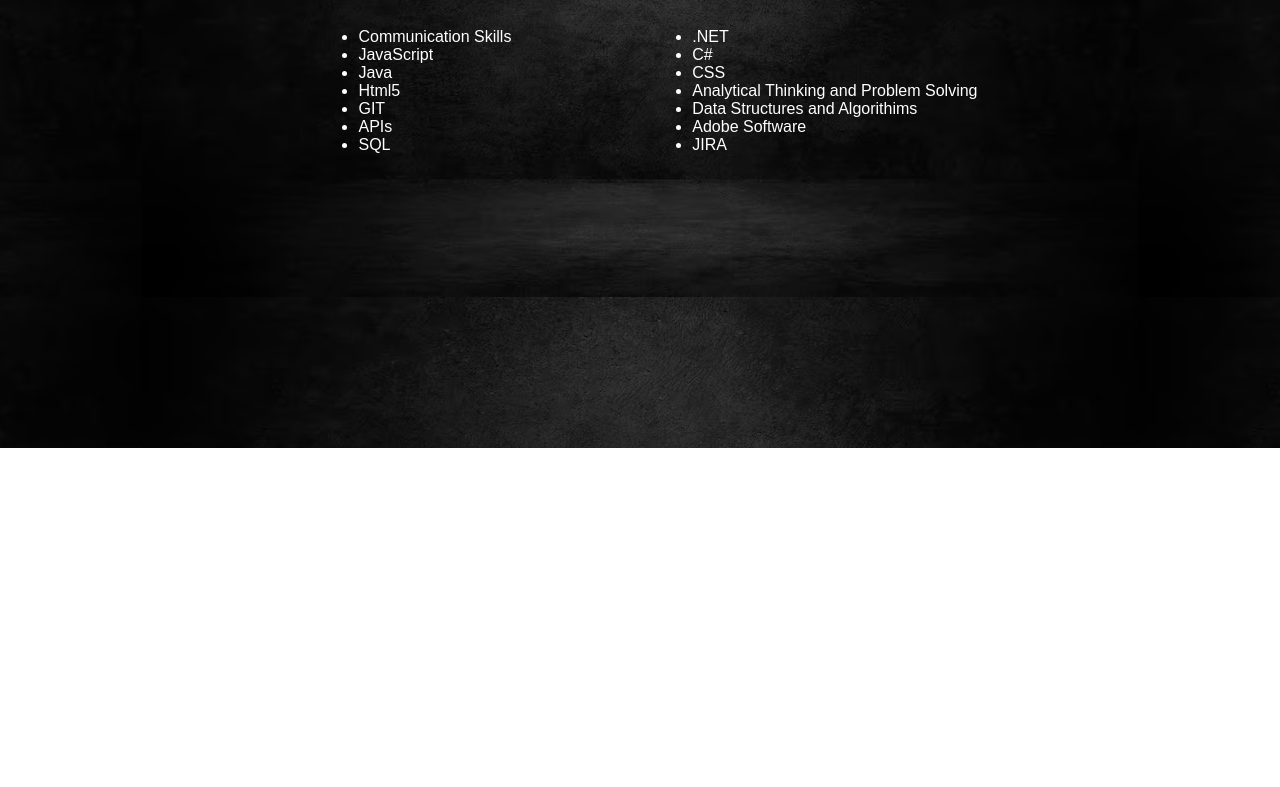
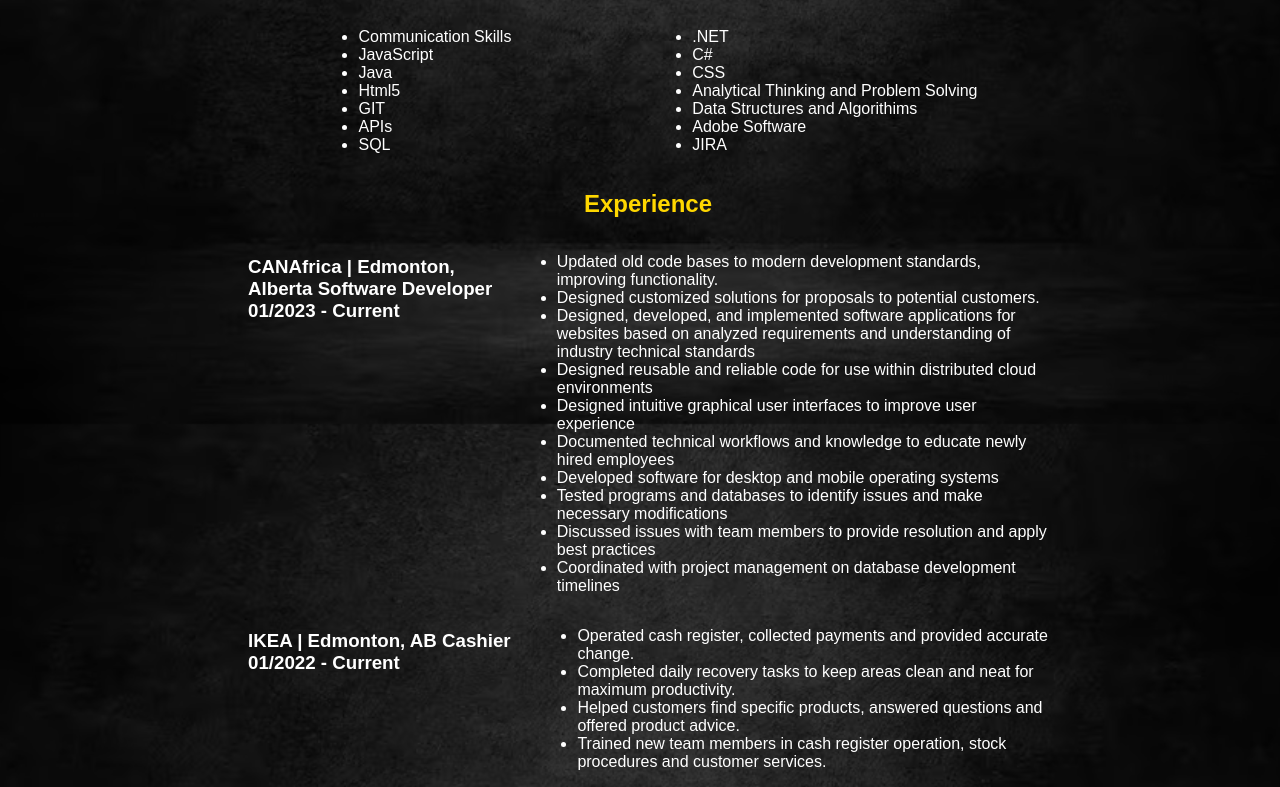
Before and after one commit to Phahose/mywebportfolio, a plain HTML site: page about.html in a window 1280 px wide. Shown: the part 376-1163 px from the top of the page. Before the commit the page ends 824 px from the top, so only its background shows below. Drawn offline with Linux system fonts and the light colour scheme; a web font is replaced by a local one.

Commit message:
Experience added

```diff
--- a/about.html
+++ b/about.html
@@ -51,6 +51,40 @@
                 </ul>
             </div>
         </section>
+        <h2 class="experience-header">Experience</h2>
+        <section class="experience">
+            <div>
+                <h3>CANAfrica | Edmonton, Alberta
+                    Software Developer
+                    01/2023 - Current
+                    </h3>
+
+                    <ul>
+                        <li>Updated old code bases to modern development standards, improving functionality.</li>
+                        <li>Designed customized solutions for proposals to potential customers.</li>
+                        <li>Designed, developed, and implemented software applications for websites based on analyzed requirements and understanding of industry technical standards</li>
+                        <li>Designed reusable and reliable code for use within distributed cloud environments</li>
+                        <li>Designed intuitive graphical user interfaces to improve user experience</li>
+                        <li>Documented technical workﬂows and knowledge to educate newly hired employees</li>
+                        <li>Developed software for desktop and mobile operating systems</li>
+                        <li>Tested programs and databases to identify issues and make necessary modiﬁcations</li>
+                        <li>Discussed issues with team members to provide resolution and apply best practices</li>
+                        <li>Coordinated with project management on database development timelines</li>
+                    </ul>
+            </div>
+            <div>
+                <h3>IKEA | Edmonton, AB
+                    Cashier
+                    01/2022 - Current
+                    </h3>
+                <ul>
+                    <li>Operated cash register, collected payments and provided accurate change.</li>
+                    <li>Completed daily recovery tasks to keep areas clean and neat for maximum productivity.</li>
+                    <li>Helped customers find specific products, answered questions and offered product advice.</li>
+                    <li>Trained new team members in cash register operation, stock procedures and customer services.</li>
+                </ul>
+            </div>
+        </section>
     </div>
 </body>
 </html>
--- a/css/styles.css
+++ b/css/styles.css
@@ -2,12 +2,17 @@
     background: url(../img/black.avif) center;
     width: 100vw;
     height: 100vh;
-    overflow: hidden;
+    overflow: scroll;
+    background-repeat: no-repeat;
+    background-attachment: fixed;
+    background-size: cover;
+    overflow-x: hidden;
 }
 header{
     /* background-color:#0e0f0f ; */
     margin-top: 0;
 }
+
 h2, h1, p:first-of-type{
     font-family: 'Technology', sans-serif;
     color: #fff;
@@ -105,3 +110,24 @@
     font-family: 'High Pixel-7', sans-serif;
     text-align: center;
   }
+  .experience li{
+    color:#fff;
+    font-family: 'High Pixel-7', sans-serif;
+  }
+   .experience-header{
+    color: gold;
+    font-family: 'High Pixel-7', sans-serif;
+    text-align: center;
+  }
+  .experience h3{
+    color:#fff;
+    font-family: 'High Pixel-7', sans-serif;
+  }
+  .experience{
+    margin-left: auto;
+    margin-right: auto;
+    max-width: 50rem;
+  }
+  .experience div{
+    display: flex;
+  }
```
